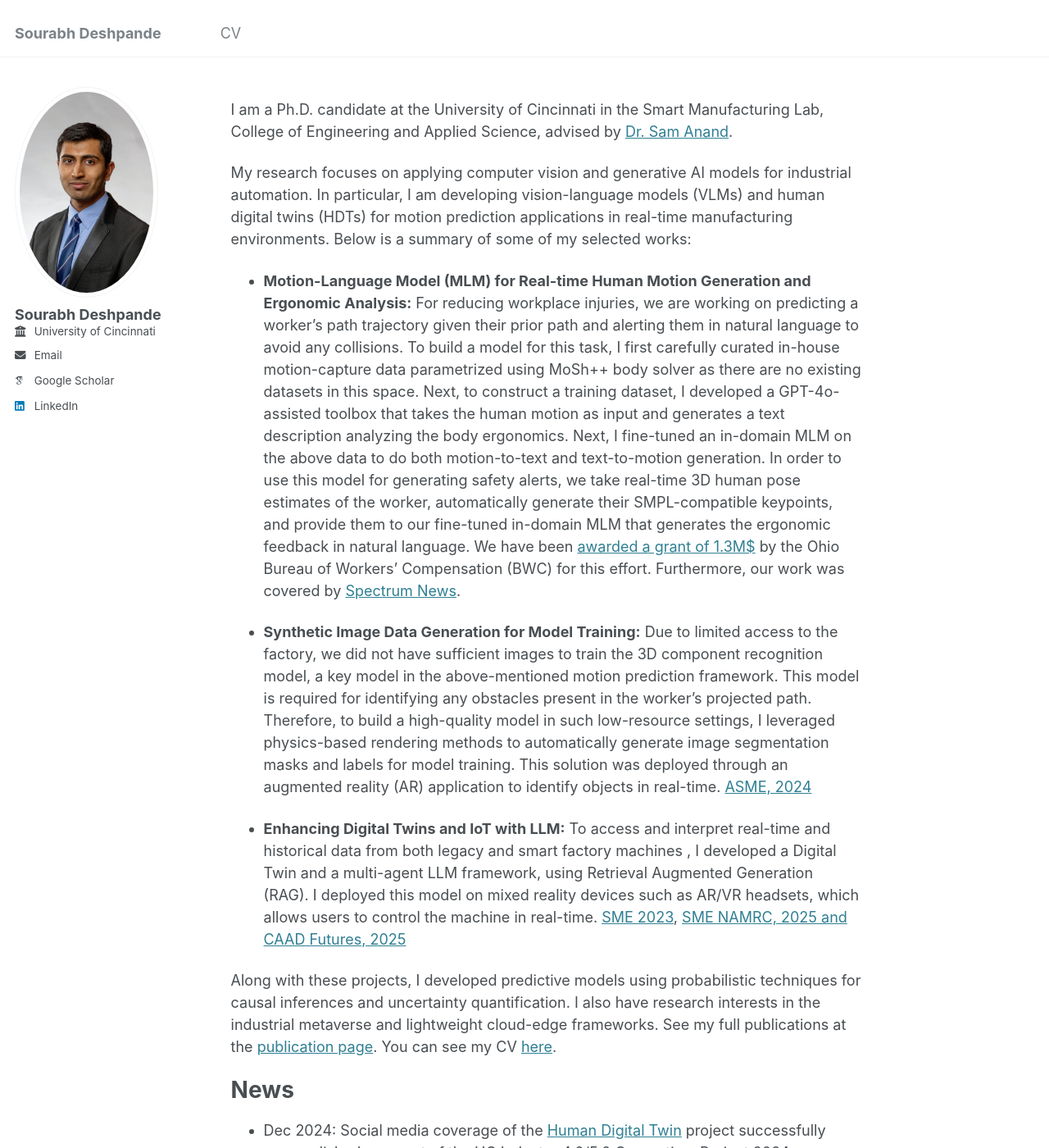
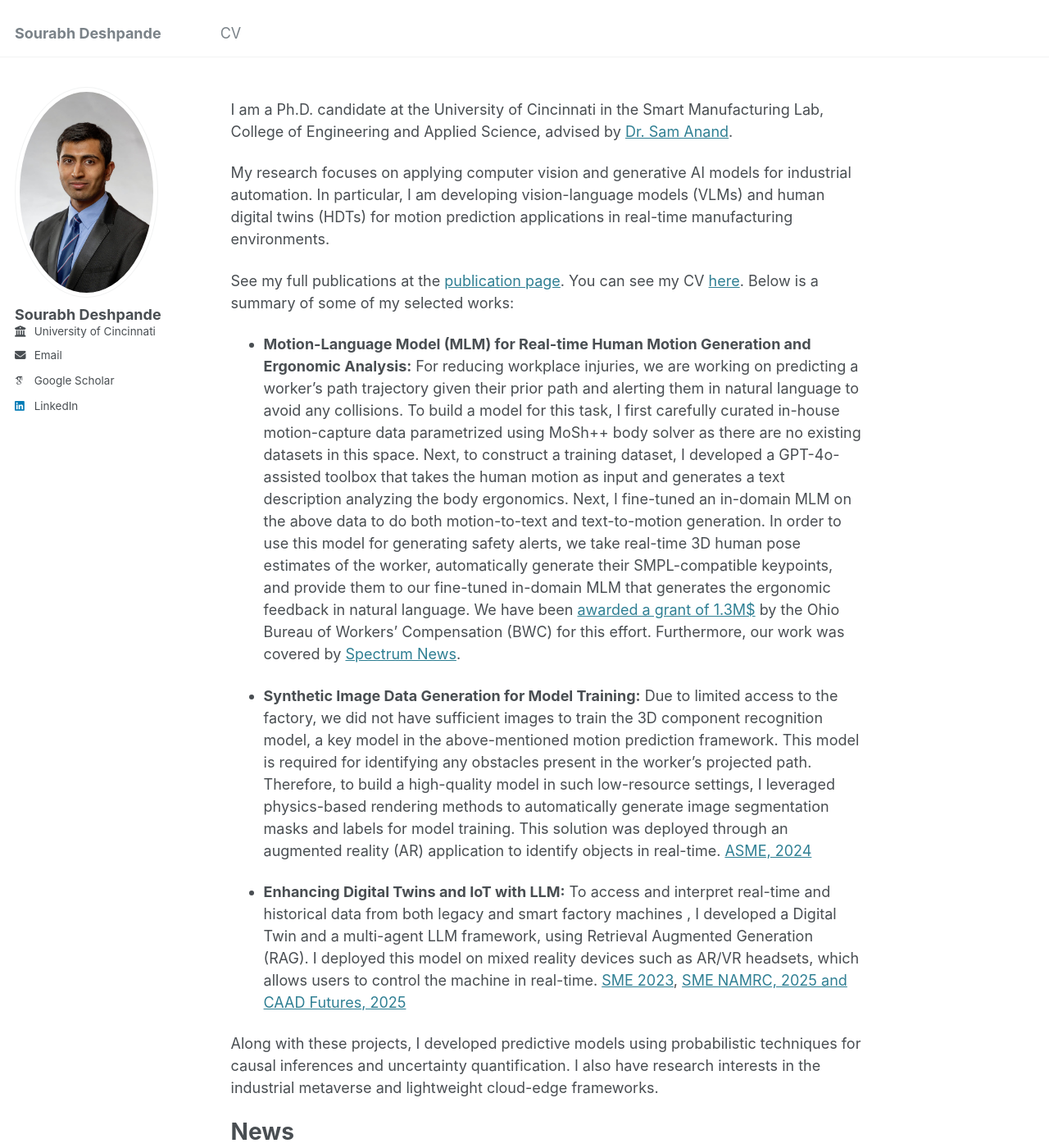
Before and after one commit to sopdeshpande/sopdeshpande.github.io, a Jekyll site: the page built from _pages/about.md, in a window 1280 px wide and 1400 px high. Shown: the whole window at 82% size. Built offline with Jekyll 4.4.1, drawn with Linux system fonts in a browser that asks for light colours; some web fonts are replaced; part of the change alters nothing that is shown.

```diff
--- a/_pages/about.md
+++ b/_pages/about.md
@@ -10,7 +10,9 @@ redirect_from:
 
 I am a Ph.D. candidate at the University of Cincinnati in the Smart Manufacturing Lab, College of Engineering and Applied Science, advised by [Dr. Sam Anand](https://www.linkedin.com/in/sam-anand-7b917ab3).
 
-My research focuses on applying computer vision and generative AI models for industrial automation. In particular, I am developing vision-language models (VLMs) and human digital twins (HDTs) for motion prediction applications in real-time manufacturing environments. Below is a summary of some of my selected works:
+My research focuses on applying computer vision and generative AI models for industrial automation. In particular, I am developing vision-language models (VLMs) and human digital twins (HDTs) for motion prediction applications in real-time manufacturing environments.
+
+See my full publications at the [publication page](https://scholar.google.com/citations?user=LZ4UdG8AAAAJ&hl=en&oi=sra). You can see my CV [here](https://sopdeshpande.github.io/files/Resume_Sourabh_Deshpande.pdf). Below is a summary of some of my selected works:
 
 - **Motion-Language Model (MLM) for Real-time Human Motion Generation and Ergonomic Analysis:**
 For reducing workplace injuries, we are working on predicting a worker’s path trajectory given their prior path and alerting them in natural language to avoid any collisions.  To build a model for this task, I first carefully curated in-house motion-capture data parametrized using MoSh++ body solver as there are no existing datasets in this space. Next, to construct a training dataset, I developed a GPT-4o-assisted toolbox that takes the human motion as input and generates a text description analyzing the body ergonomics. Next, I fine-tuned an in-domain MLM on the above data to do both motion-to-text and text-to-motion generation.  In order to use this model for generating safety alerts, we take real-time 3D human pose estimates of the worker, automatically generate their SMPL-compatible keypoints, and provide them to our fine-tuned in-domain MLM that generates the ergonomic feedback in natural language. We have been [awarded a grant of 1.3M$](https://info.bwc.ohio.gov/news-and-events/news/BWC-awards-9.4-million-in-grants-for-workforce-safety-innovation-projects ) by the  Ohio Bureau of Workers’ Compensation (BWC) for this effort. Furthermore, our work was covered by [Spectrum News](https://spectrumnews1.com/oh/columbus/news/2024/10/23/ohio-worker-safety--artificial-intelligence--ohio-bureau-of-workers-compensation--dr--manish-kumar--dr--sam-anand).
@@ -22,7 +24,7 @@ Due to limited access to the factory, we did not have sufficient images to train
 To access and interpret real-time and historical data from both legacy and smart factory machines , I developed a Digital Twin and a multi-agent LLM framework,  using Retrieval Augmented Generation (RAG). I deployed this model on mixed reality devices such as AR/VR headsets, which allows users to control the machine in real-time. [SME 2023](https://www.sciencedirect.com/science/article/pii/S2213846323001153),
 [SME NAMRC, 2025 and CAAD Futures, 2025](https://ming3d.com/new/2024/01/24/digital-twin-with-iiot/ )
 
-Along with these projects, I developed predictive models using probabilistic techniques for causal inferences and uncertainty quantification. I also have research interests in the industrial metaverse and lightweight cloud-edge frameworks. See my full publications at the [publication page](https://scholar.google.com/citations?user=LZ4UdG8AAAAJ&hl=en&oi=sra). You can see my CV [here](https://sopdeshpande.github.io/files/Resume_Sourabh_Deshpande.pdf).
+Along with these projects, I developed predictive models using probabilistic techniques for causal inferences and uncertainty quantification. I also have research interests in the industrial metaverse and lightweight cloud-edge frameworks.
 
 News
 ======
```
